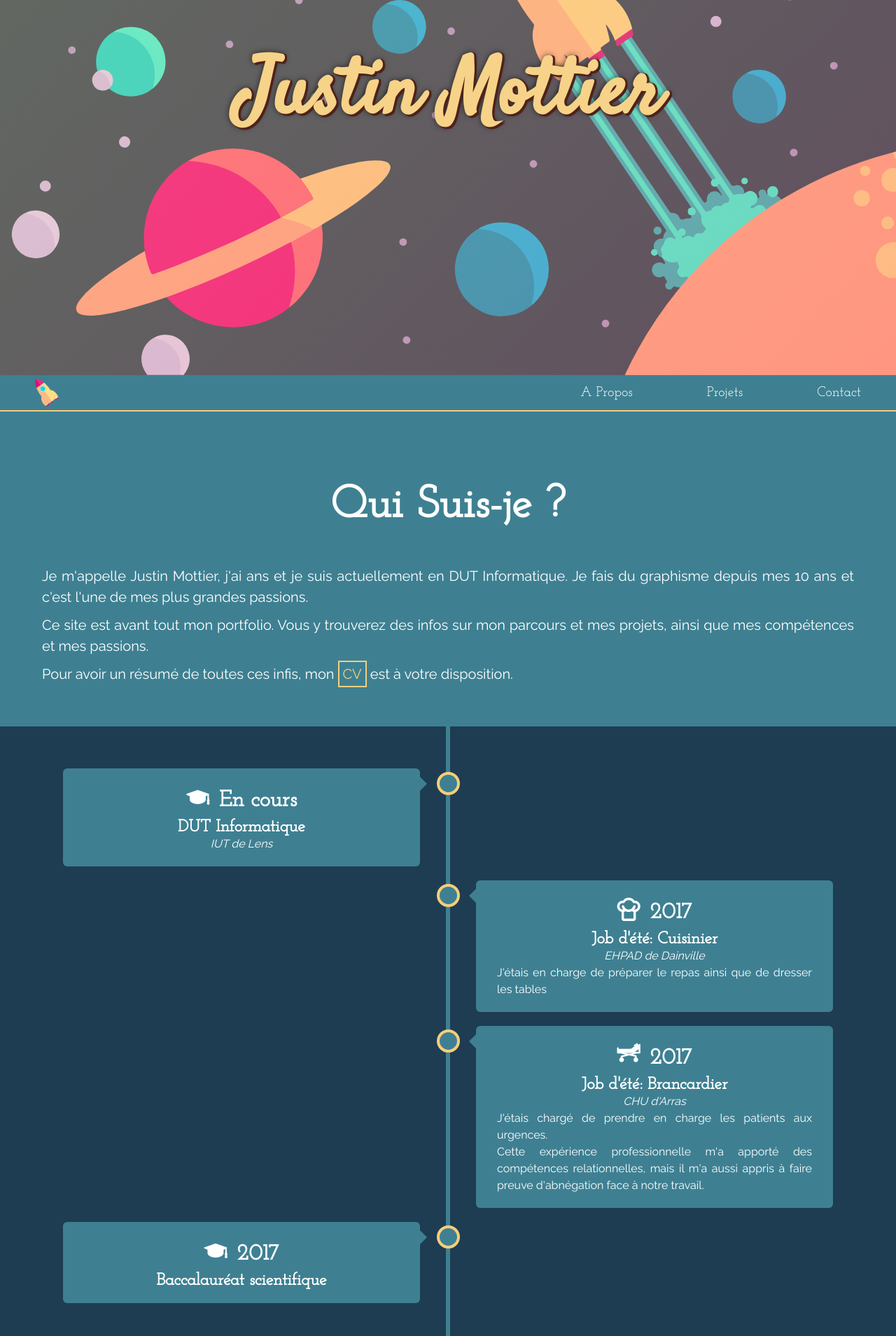
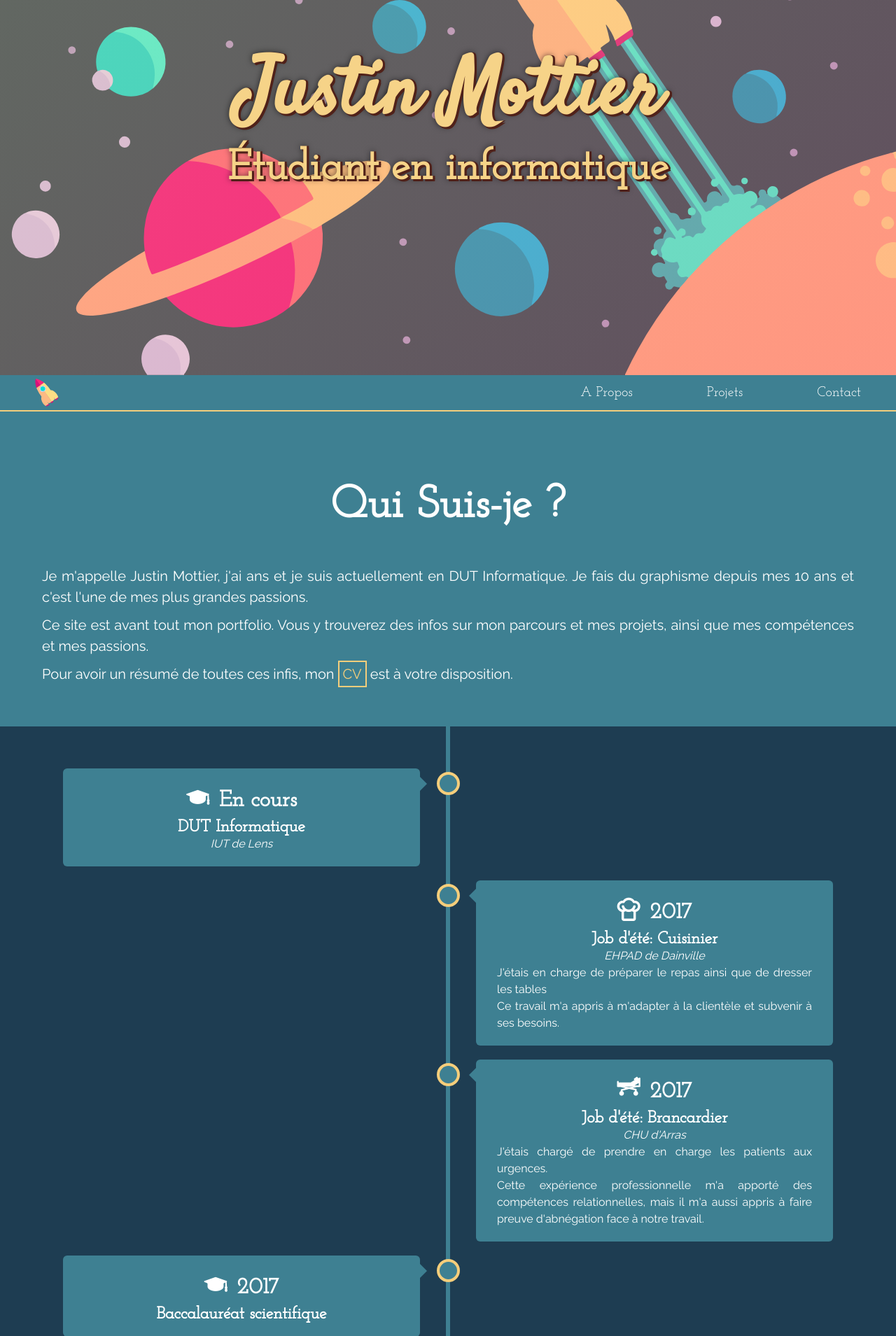
Before and after one commit to justin-mottier/portfolio-v2, a PHP site: page / in a window 1280 px wide. Shown: the part 264-2173 px from the top of the page at 70% size. Run offline with PHP 8.4, Linux system fonts and the light colour scheme.

Commit message:
pas le temps

```diff
--- a/CSS/style.css
+++ b/CSS/style.css
@@ -34,7 +34,7 @@ h4 {
 h1 {
     width: 99%;
     color: hsla(41, 86%, 75%, 1);
-    text-shadow: 3px 3px 0px #502119, 3px 0px 0px #502119, 0px 0px 8px #0000009e;
+    text-shadow: 3px 3px 0 #502119, 3px 0 0 #502119, 0 0 8px #0000009e;
     text-align: center;
     font-size: 7em;
     font-family: 'Satisfy', cursive;
@@ -43,7 +43,7 @@ h1 {
     left: 50%;
     top: 50%;
     transform: translateX(-50%) translateY(-50%);
-    transition: text-shadow 1s;
+	z-index: 1;
 }
 
 h1.sticky {
@@ -63,6 +63,19 @@ h2, h3, h4 {
     text-align: center;
 }
 
+#top h2 {
+	width: 99%;
+	color: hsla(41, 86%, 75%, 1);
+	text-shadow: 3px 3px 0 #502119, 3px 0 0 #502119, 0 0 8px #0000009e;
+	text-align: center;
+	font-size: 3.75em;
+	position: absolute;
+	left: 50%;
+	top: 50%;
+	transform: translateX(-50%) translateY(-50%);
+	margin: 1.75em 0 0 0;
+}
+
 p {
     margin: 10px 10px 10px 10px;
     line-height: 30px;
@@ -72,10 +85,8 @@ p {
 
 header {
     height: 100vh;
-    background: url(../img/background.svg);
-    background: linear-gradient(135deg, rgba(254, 213, 136, 0.3), rgba(253, 120, 123, 0.3)), url(../img/background.svg);
-    background-repeat: no-repeat;
-    background-size: cover;
+	background: linear-gradient(135deg, rgba(254, 213, 136, 0.3), rgba(253, 120, 123, 0.3)), url(../img/background.svg), no-repeat;
+	background-size: cover;
     position: relative;
 }
 
@@ -253,7 +264,7 @@ header {
   width: 0;
   z-index: 1;
   right: 30px;
-  border: medium solid #3e8092;
+  border: solid;
   border-width: 10px 0 10px 10px;
   border-color: transparent transparent transparent #3e8092;
 }
@@ -267,7 +278,7 @@ header {
   width: 0;
   z-index: 1;
   left: 30px;
-  border: medium solid #3e8092;
+  border: solid;
   border-width: 10px 10px 10px 0;
   border-color: transparent #3e8092 transparent transparent;
 }
@@ -315,6 +326,8 @@ header {
     transition: all 0.5s;
     padding: 5px;
     border-radius: 5px;
+	font-size: 50px;
+	color: #f5cd7b;
 }
 
 #cross:hover {
@@ -369,7 +382,6 @@ header {
     display: none;
     width: 100%;
     height: 100%;
-    height: 100%;
     top: 0;
     left: 0;
     right: 0;
@@ -399,9 +411,11 @@ header {
 }
 
 .arrow {
+    font-size: 100px;
     height: max-content;
     margin: auto;
     cursor: pointer;
+	color: #f5cd7b;
 }
 
 #insideOverlay {
@@ -490,19 +504,19 @@ header {
 /* Make sure that all arrows are pointing leftwards */
   .timelineContainer::before {
     left: 60px;
-    border: medium solid white;
+    border: solid;
     border-width: 10px 10px 10px 0;
     border-color: transparent #3e8092 transparent transparent;
   }
 
 /* Make sure all circles are at the same spot */
   .left::after, .right::after {
-    left: 0px;
+    left: 0;
   }
 
 /* Make all right containers behave like the left ones */
   .right {
-    left: 0%;
+    left: 0;
   }
 }
 
--- a/fonts/flaticon.css
+++ b/fonts/flaticon.css
@@ -5,11 +5,11 @@
 
 @font-face {
   font-family: "Flaticon";
-  src: url("./Flaticon.eot");
-  src: url("./Flaticon.eot?#iefix") format("embedded-opentype"),
-       url("./Flaticon.woff") format("woff"),
-       url("./Flaticon.ttf") format("truetype"),
-       url("./Flaticon.svg#Flaticon") format("svg");
+  src: url("./Flaticon.eot?v=1");
+  src: url("./Flaticon.eot?#iefix?v=1") format("embedded-opentype"),
+       url("./Flaticon.woff?v=1") format("woff"),
+       url("./Flaticon.ttf?v=1") format("truetype"),
+       url("./Flaticon.svg#Flaticon?v=1") format("svg");
   font-weight: normal;
   font-style: normal;
 }
--- a/index.html
+++ b/index.html
@@ -3,8 +3,9 @@
 
 <head>
 	<meta http-equiv="Content-Type" content="text/html; charset=utf-8" />
-	<meta name="keywords" content="portfolio, justin, mottier, francais, graphiste, graphisme, designer">
+	<meta name="keywords" content="portfolio, justin, mottier, html, css, javascript, js, php, java, développeur">
 	<meta name="viewport" content="width=device-width, initial-scale=1.0, maximum-scale=1.0, minimal-ui" />
+
 	<link rel="apple-touch-icon" sizes="180x180" href="img/icons/favicons/apple-touch-icon.png">
 	<link rel="icon" type="image/png" sizes="32x32" href="img/icons/favicons/favicon-32x32.png">
 	<link rel="icon" type="image/png" sizes="16x16" href="img/icons/favicons/favicon-16x16.png">
@@ -14,10 +15,12 @@
 	<meta name="msapplication-TileColor" content="#1e3d52">
 	<meta name="msapplication-config" content="img/icons/favicons/browserconfig.xml">
 	<meta name="theme-color" content="#ffffff">
-	<link rel="stylesheet" type="text/css" href="fonts/flaticon.css">
+
 	<link href="https://fonts.googleapis.com/css?family=Josefin+Slab|Raleway" rel="stylesheet">
 	<link href="https://fonts.googleapis.com/css?family=Satisfy" rel="stylesheet">
-	<link href="./CSS/style.css" rel="stylesheet" type="text/css" />
+
+	<link rel="stylesheet" type="text/css" href="fonts/flaticon.css?v=1">
+	<link href="./CSS/style.css?v=1" rel="stylesheet" type="text/css" />
 	<title>Portfolio de Justin Mottier</title>
 	<meta name="viewport" id="viewport" content="width=device-width, initial-scale=1, user-scalable=yes">
 	<!--Script Google Analytics-->
@@ -43,11 +46,12 @@
 <body>
 
 	<div id="overlay">
-		<img id="cross" src="img/icons/cross.png" />
+		<span id="cross" class="flaticon-cancel"></span>
 		<div id="insideOverlay"></div>
 	</div>
 	<header id="top">
 		<h1>Justin Mottier</h1>
+		<h2>Étudiant en informatique</h2>
 	</header>
 	<!--menu -->
 	<div id="navContainer">
@@ -83,6 +87,7 @@
 				<h4>Job d'été: Cuisinier</h4>
 				<p class="timelineDetails">EHPAD de Dainville</p>
 				<p>J'étais en charge de préparer le repas ainsi que de dresser les tables</p>
+				<p>Ce travail m'a appris à m'adapter à la clientèle et subvenir à ses besoins.</p>
 			</div>
 		</div>
 		<div class="timelineContainer right">
@@ -126,10 +131,10 @@
 		</div>
 	</div>
 	<!--Formulaire-->
-	<script src="script/stickyNav.js"></script>
-	<script src="script/SmoothScroll.js"></script>
-	<script src="script/updateContent.js"></script>
-	<script src="script/TilesTab.js"></script>
+	<script src="script/stickyNav.js?v=1"></script>
+	<script src="script/SmoothScroll.js?v=1"></script>
+	<script src="script/updateContent.js?v=1"></script>
+	<script src="script/TilesTab.js"?v=1></script>
 	<!--Script Pop-Up-->
 </body>
 
--- a/script/TilesTab.js
+++ b/script/TilesTab.js
@@ -36,12 +36,22 @@ function show() {
 	} else if (this.dataset.type === 'video') {
 		div.innerHTML = createIFrame('currentDisplay', null, this.dataset.full).outerHTML;
 	}
-	document.getElementById('insideOverlay').innerHTML = createImg('arrowPrev', 'arrow', 'img/icons/prev.png').outerHTML + div.outerHTML + createImg('arrowNext', 'arrow', 'img/icons/next.png').outerHTML;
+	document.getElementById('insideOverlay').innerHTML = createSpan('arrowPrev', 'arrow flaticon-back').outerHTML + div.outerHTML + createSpan('arrowNext', 'arrow flaticon-next').outerHTML;
 	overlay.style.display = 'block';
 	resize();
 	document.getElementById('arrowPrev').addEventListener('click', clickArrowP);
 	document.getElementById('arrowNext').addEventListener('click', clickArrowN);
 	window.addEventListener("keydown", handleKey);
+}function createSpan(id, classe) {
+	let span = document.createElement('img');
+	if (id) {
+		span.id = id;
+	}
+	if (classe) {
+		span.className = classe;
+	}
+	span.src = src;
+	return span;
 }
 
 function clickArrowP() {
@@ -81,6 +91,17 @@ function createImg(id, classe, src) {
 	}
 	img.src = src;
 	return img;
+}
+
+function createSpan(id, classe) {
+	let span = document.createElement('span');
+	if (id) {
+		span.id = id;
+	}
+	if (classe) {
+		span.className = classe;
+	}
+	return span;
 }
 
 function createIFrame(id, classe, src) {
```
